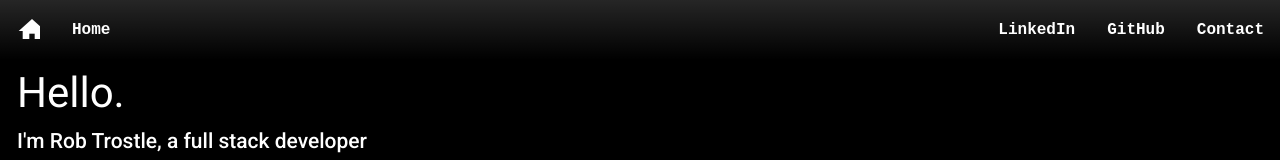
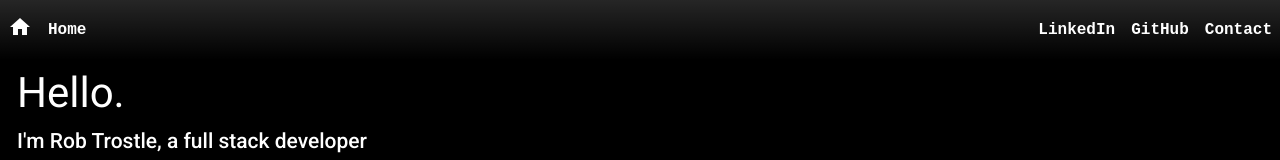
Before and after one commit to robtrostle/robs-portfolio, an Angular app: page / in a window 1280 px wide. Shown: the top 160 px of the page. Built offline with nearby package versions, Linux system fonts and the light colour scheme.

Commit message:
tweaked spacing

```diff
--- a/src/app/header/header.component.css
+++ b/src/app/header/header.component.css
@@ -3,7 +3,7 @@ a:visited,
 a:hover {
   color: white;
   text-decoration: none;
-  margin: 1rem;
+  margin: .5rem;
   font-family: 'Courier New', Courier, monospace;
   font-size: 16px;
 }
@@ -30,7 +30,3 @@ a:hover {
   .spacer {
     flex: 1;
   }
-
-  mat-icon{
-    font-size: 200%;
-  }
```
